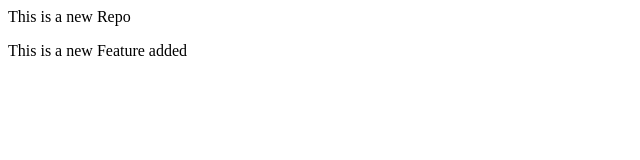
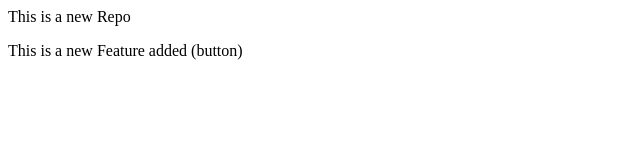
Before and after one commit to piyushoo7-ai/localrepo, a plain HTML site: page index.html in a window 1280 px wide. Shown: the full height of the page, 0-640 px from the left. Drawn offline with Linux system fonts and the light colour scheme.

Commit message:
Add Button

```diff
--- a/index.html
+++ b/index.html
@@ -1,2 +1,2 @@
 <p>This is a new Repo</p>
-<p>This is a new Feature added</p>
+<p>This is a new Feature added (button)</p>
```
